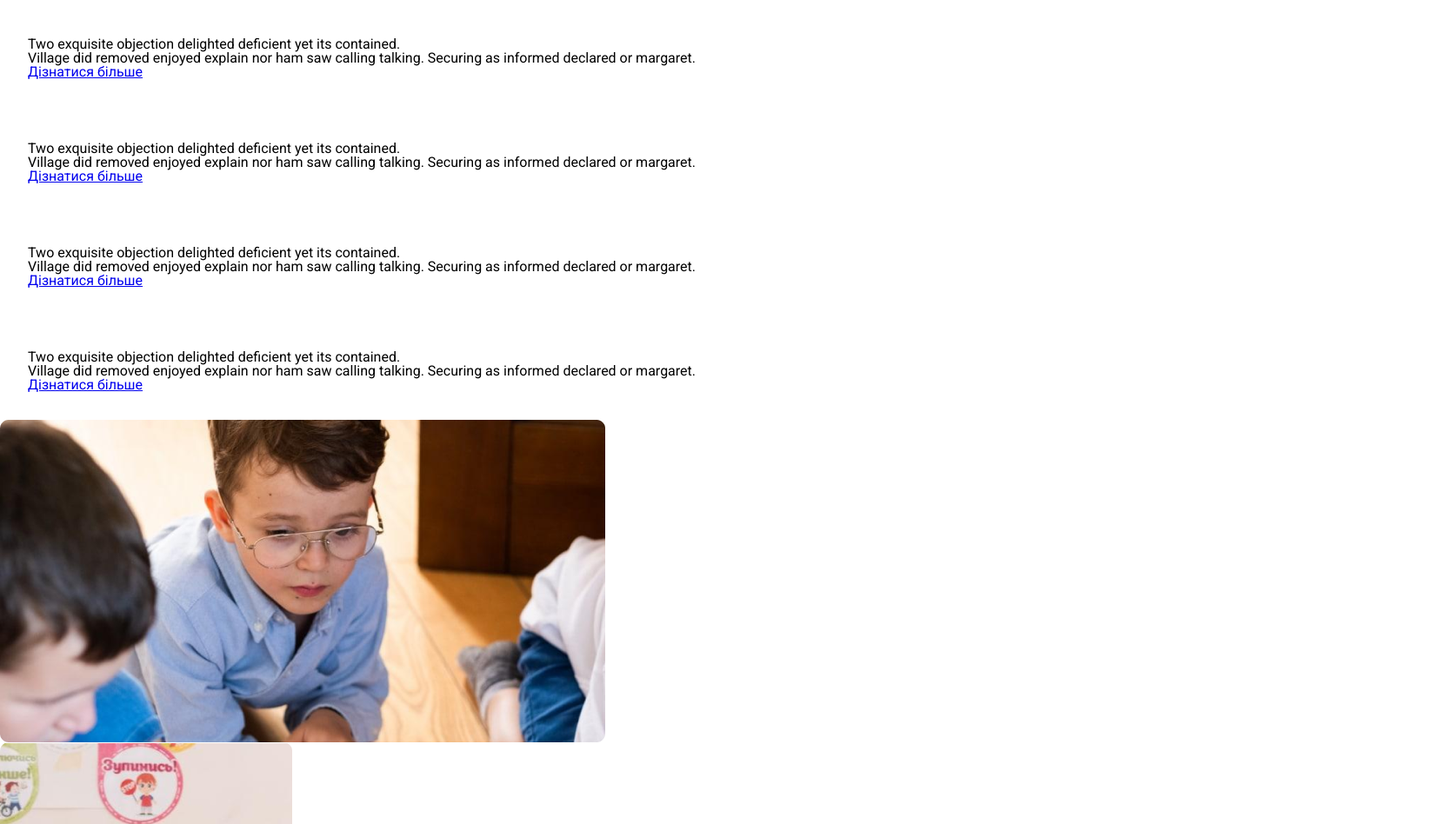
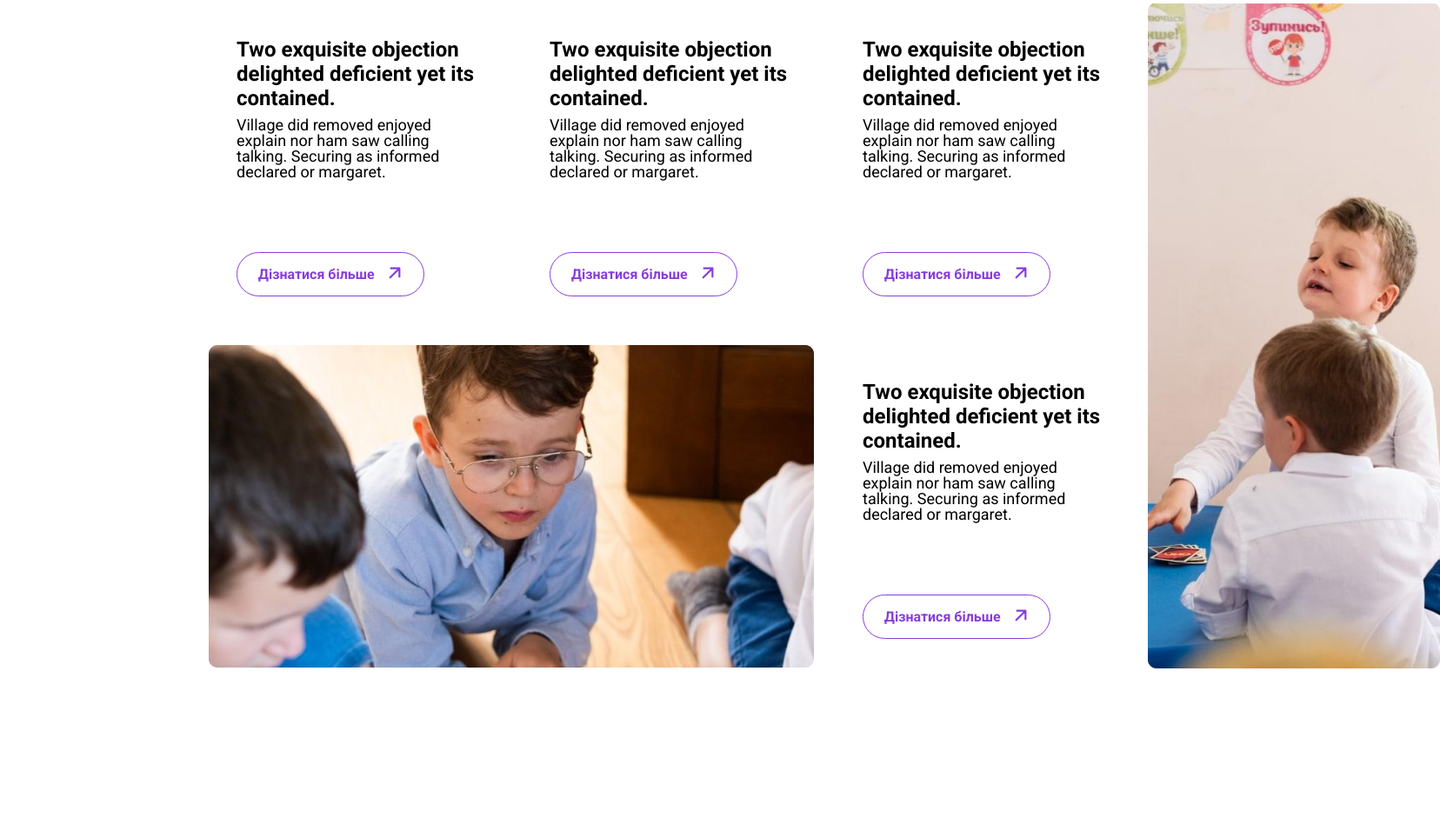
Before and after one commit to Voldyzzz/mechnikov, a plain HTML site: page index.html in a window 1280 px wide. Shown: the part 1042-1990 px from the top of the page at 87% size, 1656 px wide, since content can reach past the window. After the commit the page ends 1811 px from the top, so only its background shows below. Drawn offline with Linux system fonts and the light colour scheme.

Commit message:
Create succes section
-add styles to main.css
-change container padding
-add image in svg format

```diff
--- a/css/main.css
+++ b/css/main.css
@@ -19,7 +19,7 @@ body {
 .container {
   max-width: 1920px;
   margin: 0 auto;
-  padding: 0 100px;
+  padding: 0 264px 0 240px;
 }
 
 .title {
@@ -162,7 +162,8 @@ body {
 
 .success .success-wrapper {
   display: grid;
-  grid: repeat();
+  grid-template-columns: 336px 24px 336px 24px 336px 24px 336px;
+  grid-template-rows: 370px 24px 370px;
   margin-top: 17px;
 }
 
@@ -171,3 +172,61 @@ body {
   flex-direction: column;
   padding: 40px 24px 32px 32px;
 }
+
+.success .success-wrapper .success-wrapper-card:nth-child(2) {
+  grid-column: 3;
+  grid-row: 1;
+}
+
+.success .success-wrapper .success-wrapper-card:nth-child(3) {
+  grid-column: 5;
+  grid-row: 1;
+}
+
+.success .success-wrapper .success-wrapper-card:nth-child(4) {
+  grid-column: 5;
+  grid-row: 3;
+}
+
+.success .success-wrapper .success-wrapper-card .success-wrapper-card-title {
+  font: 700 24px "Roboto", sans-serif;
+  margin-bottom: 8px;
+}
+
+.success .success-wrapper .success-wrapper-card .success-wrapper-card-text {
+  font-size: 18px;
+}
+
+.link-wrapper {
+  margin-top: auto;
+  display: flex;
+  flex-direction: row;
+  align-items: baseline;
+  padding: 16px 24px;
+  width: 216px;
+  border-radius: 35px;
+  border: 1px solid #883cda;
+}
+
+.success .success-wrapper .success-wrapper-card .arrow {
+  width: 14px;
+  height: 14px;
+  margin-left: 16px;
+}
+
+.success .success-wrapper .success-wrapper-card .success-wrapper-card-link {
+  width: 134px;
+  color: #883cda;
+  font-weight: 700;
+  text-decoration: none;
+}
+
+.first {
+  grid-column: 1/3;
+  grid-row: 3;
+}
+
+.second {
+  grid-column: 7;
+  grid-row: 1/3;
+}
--- a/index.html
+++ b/index.html
@@ -107,7 +107,6 @@
           Тримаємо високі стандарти якості освіти, адже розуміємо, навіщо вона
           потрібна
         </p>
-      </div>
         <div class="success-wrapper">
           <div class="success-wrapper-card">
             <h3 class="success-wrapper-card-title">
@@ -117,7 +116,12 @@
               Village did removed enjoyed explain nor ham saw calling talking.
               Securing as informed declared or margaret.
             </p>
-          <a href="#" class="success-wrapper-card-link">Дізнатися більше</a>
+            <div class="link-wrapper">
+              <a href="#" class="success-wrapper-card-link"
+                >Дізнатися більше
+              </a>
+              <img src="./images/arrow.svg" alt="" class="arrow" />
+            </div>
           </div>
           <div class="success-wrapper-card">
             <h3 class="success-wrapper-card-title">
@@ -127,7 +131,12 @@
               Village did removed enjoyed explain nor ham saw calling talking.
               Securing as informed declared or margaret.
             </p>
-          <a href="#" class="success-wrapper-card-link">Дізнатися більше</a>
+            <div class="link-wrapper">
+              <a href="#" class="success-wrapper-card-link"
+                >Дізнатися більше
+              </a>
+              <img src="./images/arrow.svg" alt="" class="arrow" />
+            </div>
           </div>
           <div class="success-wrapper-card">
             <h3 class="success-wrapper-card-title">
@@ -137,7 +146,12 @@
               Village did removed enjoyed explain nor ham saw calling talking.
               Securing as informed declared or margaret.
             </p>
-          <a href="#" class="success-wrapper-card-link">Дізнатися більше</a>
+            <div class="link-wrapper">
+              <a href="#" class="success-wrapper-card-link"
+                >Дізнатися більше
+              </a>
+              <img src="./images/arrow.svg" alt="" class="arrow" />
+            </div>
           </div>
           <div class="success-wrapper-card">
             <h3 class="success-wrapper-card-title">
@@ -147,7 +161,12 @@
               Village did removed enjoyed explain nor ham saw calling talking.
               Securing as informed declared or margaret.
             </p>
-          <a href="#" class="success-wrapper-card-link">Дізнатися більше</a>
+            <div class="link-wrapper">
+              <a href="#" class="success-wrapper-card-link"
+                >Дізнатися більше
+              </a>
+              <img src="./images/arrow.svg" alt="" class="arrow" />
+            </div>
           </div>
           <img
             src="images/focus-child.png"
@@ -160,6 +179,7 @@
             class="success-wrapper-img second"
           />
         </div>
+      </div>
     </section>
   </body>
 </html>
```
Also changed, not shown: images/arrow.svg (added). Lines whose indentation alone changed are shown as unchanged.
